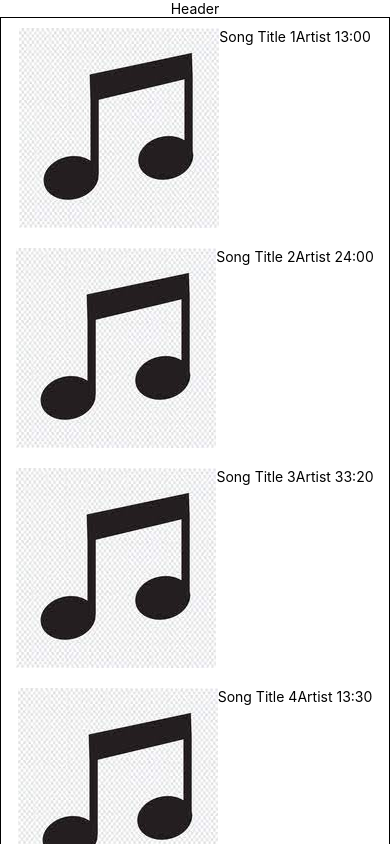
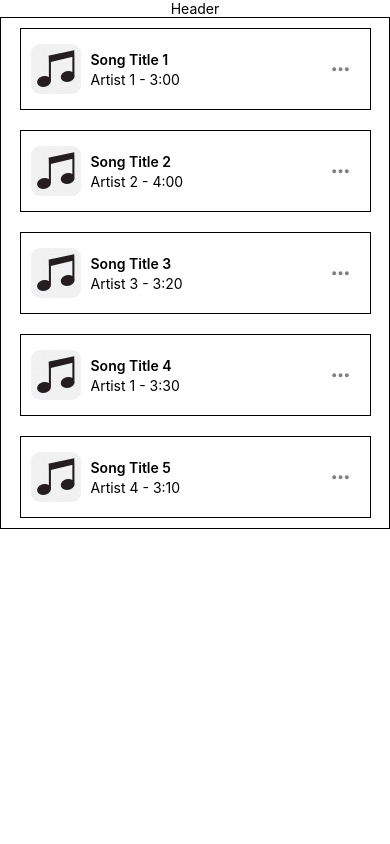
Before and after one commit to AissaRouk/React-Native-Music-App, a React Native app: screen / in a window 390 px wide. Built offline with nearby package versions, Linux system fonts and the light colour scheme.

Commit message:
Song cointainers' style completed

```diff
--- a/Screens/MainScreen.js
+++ b/Screens/MainScreen.js
@@ -10,6 +10,7 @@ import {
 import { Dimensions } from "react-native";
 import mockupSongs from "../Data/mockupSongs";
 import formatDuration from "../Utils/formatDuration";
+import Icon from "react-native-vector-icons/Entypo";
 
 const { height, width } = Dimensions.get("window");
 
@@ -27,11 +28,39 @@ export default function MainScreen() {
         }}
       >
         {mockupSongs.map((item) => (
-          <View style={styles.songContainer}>
-            <Image source={require("../Data/Images/NoteImage.jpeg")} />
-            <Text>{item.title}</Text>
-            <Text>{item.artist}</Text>
-            <Text>{formatDuration(item.duration)}</Text>
+          <View style={styles.songContainer} key={item.id}>
+            <View style={{ flexDirection: "row" }}>
+              <Image
+                source={require("../Data/Images/NoteImage.jpeg")}
+                resizeMode="contain"
+                style={{
+                  height: 50,
+                  width: 50,
+                  borderRadius: 9,
+                }}
+              />
+              <View
+                style={{
+                  marginHorizontal: 10,
+                  justifyContent: "center",
+                }}
+              >
+                <Text style={{ fontWeight: "600", marginBottom: 3 }}>
+                  {item.title}
+                </Text>
+                <View style={{ flexDirection: "row" }}>
+                  <Text>
+                    {item.artist} - {formatDuration(item.duration)}
+                  </Text>
+                </View>
+              </View>
+            </View>
+            <Icon
+              name="dots-three-horizontal"
+              size={18}
+              color={"grey"}
+              style={{ marginHorizontal: 10 }}
+            />
           </View>
         ))}
       </ScrollView>
@@ -41,7 +70,6 @@ export default function MainScreen() {
 
 const styles = StyleSheet.create({
   container: {
-    flex: 1,
     backgroundColor: "#fff",
     alignItems: "center",
     justifyContent: "center",
@@ -49,7 +77,17 @@ const styles = StyleSheet.create({
   },
   //song container styles
   songContainer: {
+    flex: 1,
     flexDirection: "row",
     marginVertical: 10,
+    alignItems: "center",
+    justifyContent: "space-between",
+    borderColor: "black",
+    borderWidth: 1,
+    paddingVertical: 15,
+    marginHorizontal: 10,
+    paddingHorizontal: 10,
+    height: 80,
+    width: width * 0.9,
   },
 });
```
